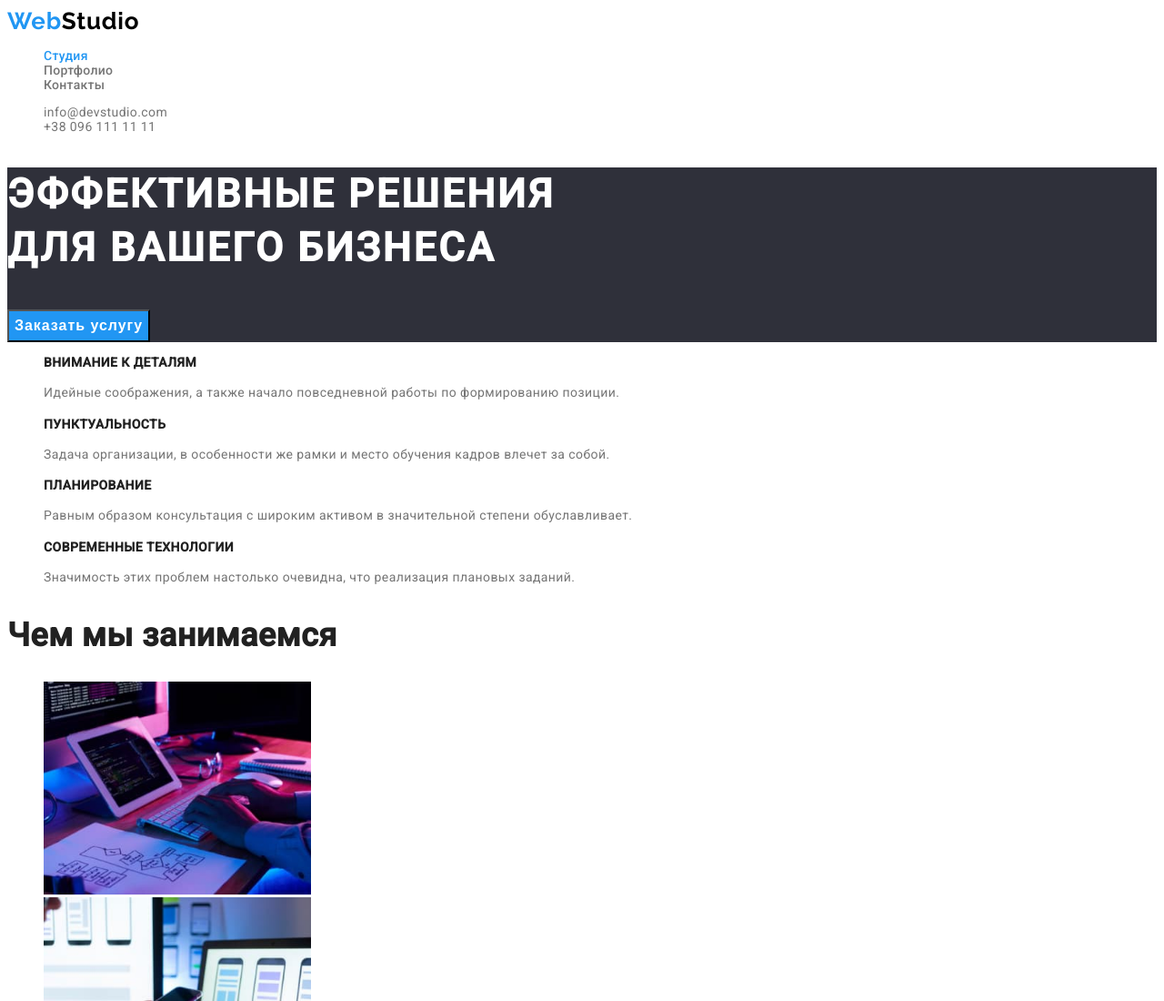
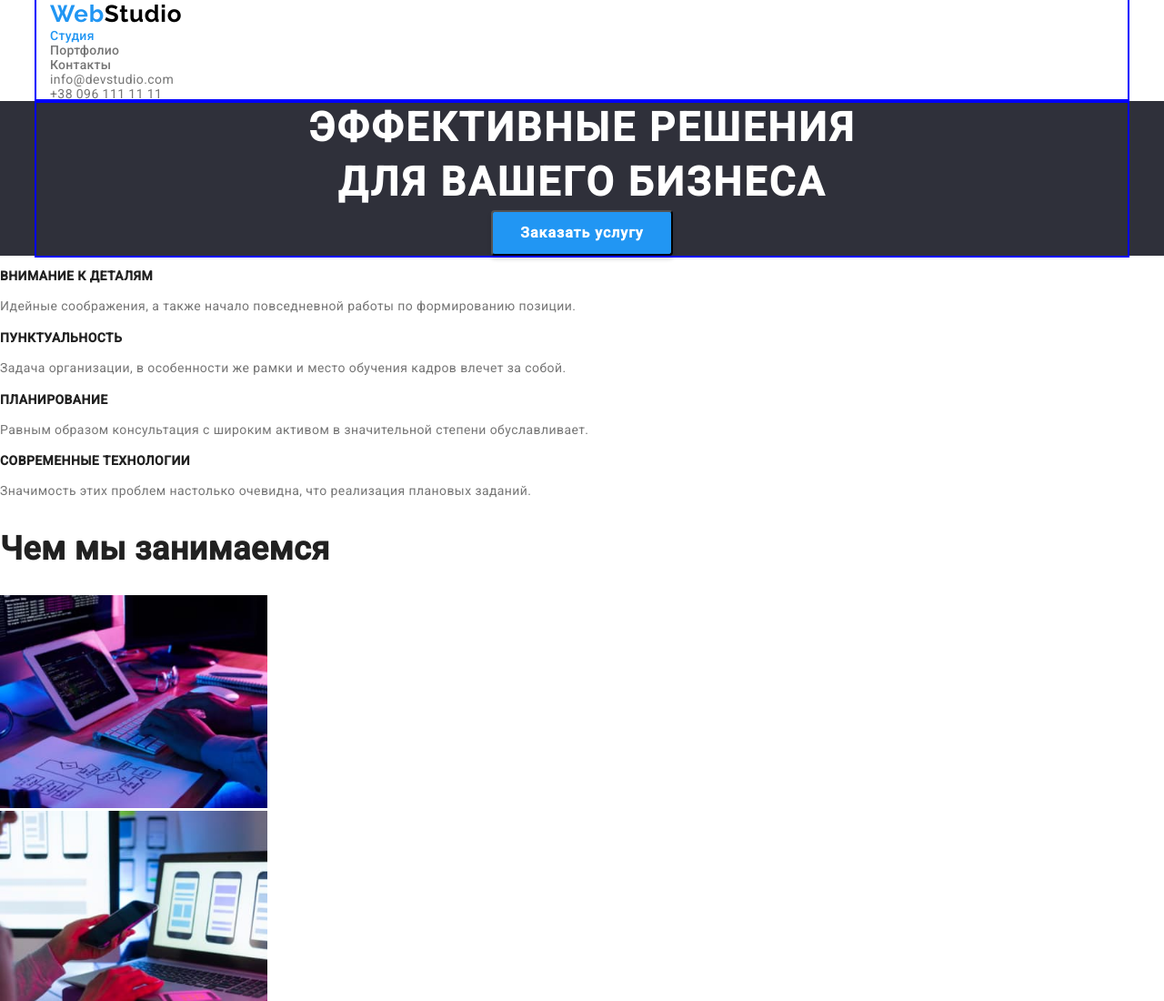
Before and after one commit to mpaukov/hw2-test, a plain HTML site: page index.html in a window 1280 px wide. Shown: the top 1100 px of the page at 91% size. Drawn offline with nearby package versions, Linux system fonts and the light colour scheme.

Commit message:
Разметка. Начало.

```diff
--- a/css/styles.css
+++ b/css/styles.css
@@ -5,7 +5,19 @@
   --primary-bg-color: #ffffff;
 }
 
+html {
+  box-sizing: border-box;
+}
+
+*,
+*::before,
+*::after {
+  box-sizing: inherit;
+}
+
 body {
+  margin: 0;
+
   background-color: var(--primary-bg-color);
   color: var(--primary-text-color);
 
@@ -15,8 +27,19 @@ body {
   letter-spacing: 0.03em;
 }
 
+.container {
+  max-width: 1200px;
+  margin-left: auto;
+  margin-right: auto;
+  padding-left: 15px;
+  padding-right: 15px;
+  outline: 2px solid blue;
+}
+
 /* Отключение точек в списках */
 .list {
+  margin: 0;
+  padding: 0;
   list-style: none;
 }
 
@@ -71,26 +94,44 @@ footer .logo {
 /* hero */
 .hero {
   background-color: #2f303a;
+  margin-top: 0;
+  margin-bottom: 0;
 }
 
 .hero-title {
+  margin-top: 0;
+  margin-bottom: 0;
+
   color: #ffffff;
+
   font-weight: 900;
   font-size: 44px;
   line-height: 1.36;
 
   letter-spacing: 0.06em;
   text-transform: uppercase;
+
+  text-align: center;
 }
 
 .button {
   background-color: var(--accent-color);
   color: #ffffff;
 
+  box-shadow: 0px 4px 4px rgba(0, 0, 0, 0.15);
+  border-radius: 4px;
+
   font-weight: 700;
   font-size: 16px;
   line-height: 1.87;
   letter-spacing: 0.06em;
+
+  display: block;
+  margin-left: auto;
+  margin-right: auto;
+
+  min-width: 200px;
+  min-height: 50px;
 }
 
 .section-title,
--- a/index.html
+++ b/index.html
@@ -9,11 +9,17 @@
       href="https://fonts.googleapis.com/css2?family=Raleway:wght@700&family=Roboto:wght@400;500&display=swap"
       rel="stylesheet"
     />
+    <link
+      rel="stylesheet"
+      href="https://cdnjs.cloudflare.com/ajax/libs/modern-normalize/1.1.0/modern-normalize.min.css"
+    />
+
     <link rel="stylesheet" href="./css/styles.css" />
   </head>
   <body>
     <header>
       <!--Навигация-->
+      <div class="container">
         <nav class="site-nav">
           <a href="./index.html" class="logo"><span>Web</span>Studio</a>
           <ul class="list">
@@ -34,16 +40,19 @@
             <a href="tel:+380961111111" class="link">+38 096 111 11 11</a>
           </li>
         </ul>
+      </div>
     </header>
 
     <main>
       <!--Главная секция-->
       <section class="hero">
+        <div class="container">
           <h1 class="hero-title">
             Эффективные решения <br />
             для вашего бизнеса
           </h1>
           <button type="button" class="button">Заказать услугу</button>
+        </div>
       </section>
 
       <!--Секция особенности 4 блока-->
```
Lines whose indentation alone changed are shown as unchanged.
